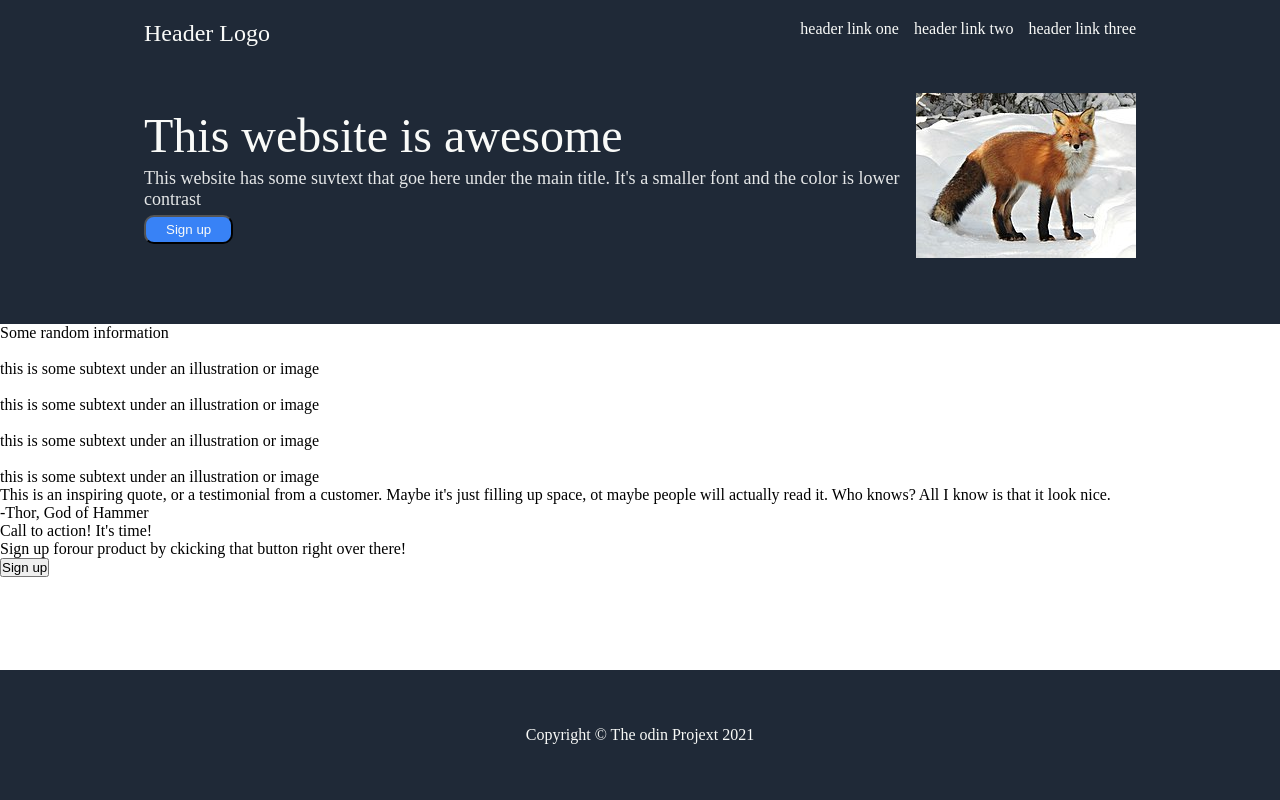
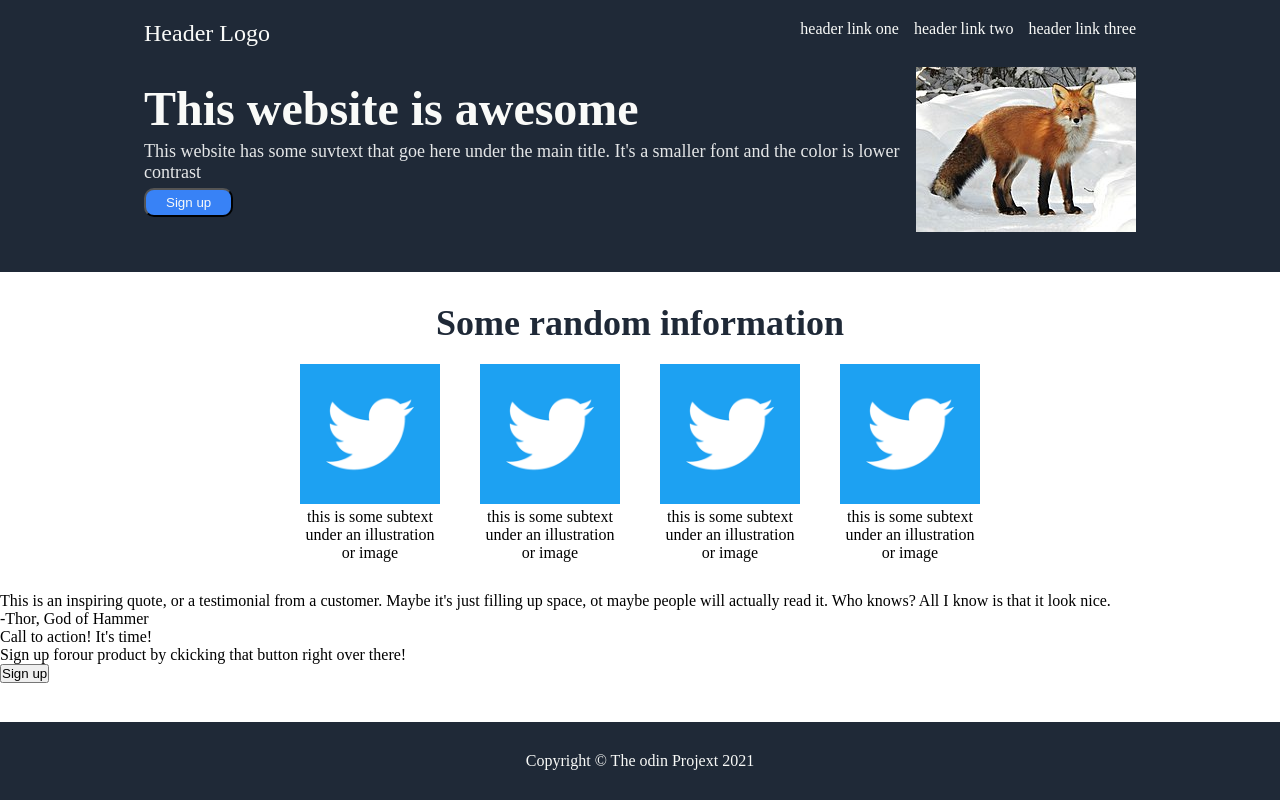
Before and after one commit to YuriYangJJ/odin-flexbox, a plain HTML site: page index.html in a window 1280 px wide. Drawn offline with Linux system fonts and the light colour scheme.

Commit message:
Done information section

```diff
--- a/index.html
+++ b/index.html
@@ -27,22 +27,24 @@
     </header>
     <main>
         <div class="information">
-            <div>Some random information</div>
+            <div class="info-headline">Some random information</div>
+            <div class="infos">
                 <div class="info">
-                <img src="" alt="">
+                    <img src="./images/twitter-icon-square-logo-108D17D373-seeklogo.com.png" alt="">
                     <div>this is some subtext under an illustration or image</div>
                 </div>
                 <div class="info">
-                <img src="" alt="">
+                    <img src="./images/twitter-icon-square-logo-108D17D373-seeklogo.com.png" alt="">
                     <div>this is some subtext under an illustration or image</div>
                 </div>
                 <div class="info">
-                <img src="" alt="">
+                    <img src="./images/twitter-icon-square-logo-108D17D373-seeklogo.com.png" alt="">
                     <div>this is some subtext under an illustration or image</div>
                 </div>
                 <div class="info">
-                <img src="" alt="">
+                    <img src="./images/twitter-icon-square-logo-108D17D373-seeklogo.com.png" alt="">
                     <div>this is some subtext under an illustration or image</div>
+                </div>
             </div>
         </div>
         <div class="quote">
--- a/styles.css
+++ b/styles.css
@@ -59,7 +59,7 @@ header {
 
 .hero-text {
     font-size: 48px;
-    font-weight: extra-bold;
+    font-weight: bold;
     color: #F9FAF8;
 }
 
@@ -76,8 +76,35 @@ header {
     align-self: flex-start;
 }
 
+.information {
+    display: flex;
+    flex-direction: column;
+    justify-content: center;
+    align-items: center;
+    padding: 30px;
+}
 
+.info-headline {
+    font-size: 36px;
+    font-weight: bold;
+    color: #1F2937;
+    margin-bottom: 20px;
+}
 
+.infos {
+    display: flex;
+    justify-content: center;
+    gap: 40px;
+}
+
+.info {
+    width: 140px;
+    text-align: center;
+}
+
+.info > img {
+    width: 100%;
+}
 
 footer {
     display: flex;
```
Also changed, not shown: images/twitter-icon-square-logo-108D17D373-seeklogo.com.png (added). Lines whose indentation alone changed are shown as unchanged.
